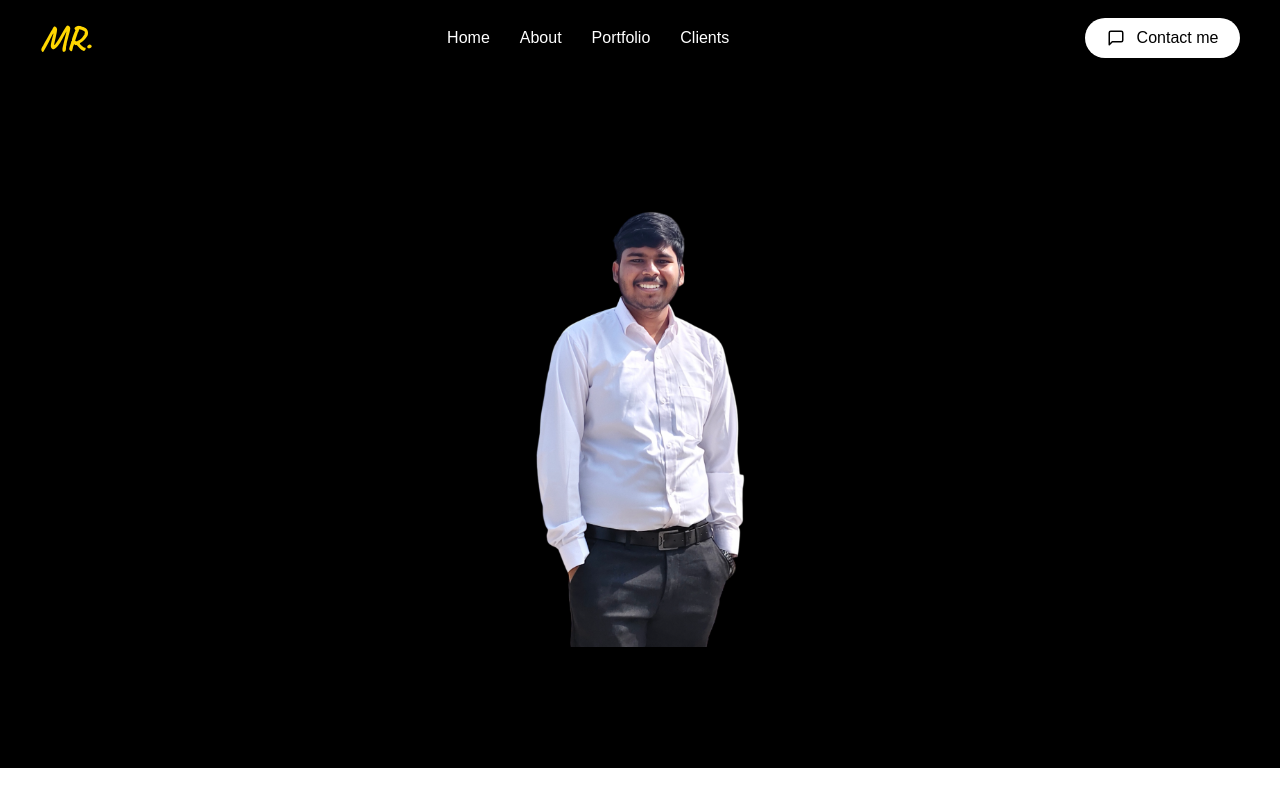
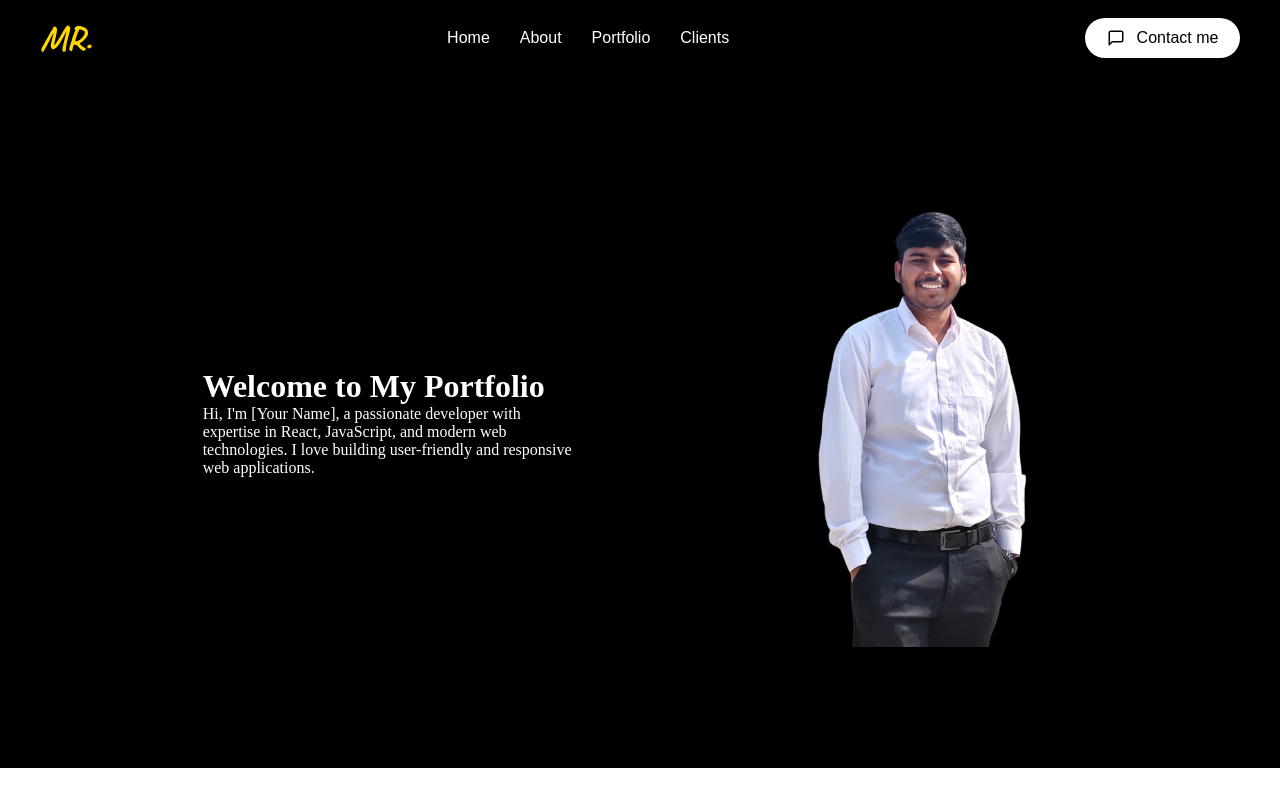
Before and after one commit to Mdraza78/Portfolio, a React (Vite) app: page / in a window 1280 px wide. Built offline with nearby package versions, Linux system fonts and the light colour scheme.

Commit message:
Changes in body section

```diff
--- a/index.html
+++ b/index.html
@@ -6,7 +6,7 @@
     <link rel="preconnect" href="https://fonts.googleapis.com">
 <link rel="preconnect" href="https://fonts.gstatic.com" crossorigin>
 <link href="https://fonts.googleapis.com/css2?family=Caveat:wght@400..700&display=swap" rel="stylesheet">
-
+<link rel="stylesheet" href="https://fonts.googleapis.com/css2?family=Poppins:wght@400;500;600;700&display=swap">
     <meta name="viewport" content="width=device-width, initial-scale=1.0" />
     <title>Vite + React</title>
   </head>
--- a/src/components/Body.css
+++ b/src/components/Body.css
@@ -3,13 +3,38 @@
   height: 86.5vh;
   background-color: black;
   display: flex;
-    justify-content: center; /* Center horizontally */
+  justify-content: space-between; /* Space between description and image */
   align-items: center; /* Center vertically */
+  padding: 0 20px; /* Add padding to the sides */
+}
+
+.space1{
+  width: 30px;
+}
+
+/* Description container styling */
+.description {
+  flex: 1; /* Take up available space */
+  color: white; /* Text color */
+  max-width: 30%; /* Increase width of description */
+  padding-right: 40px; /* Increase spacing between description and image */
+}
+
+/* Image container styling */
+.image-container {
+  display: flex;
+  justify-content: flex-end; /* Align image to the right */
+  align-items: center; /* Center vertically */
+  margin-left: 0; /* Remove margin to move image left */
 }
 
 /* Image styling */
 .centered-image {
   max-width: 100%; /* Ensure the image is responsive */
   max-height: 100%; /* Ensure the image fits within the container */
-    border-radius: 50%; /* Optional: Makes the image circular */
+  border-radius: 0; /* Remove border radius */
 }
+
+.space2{
+  width: 30px;
+}
--- a/src/components/Body.jsx
+++ b/src/components/Body.jsx
@@ -1,9 +1,25 @@
 import React from 'react';
 import './Body.css'; // Import the CSS file
 import myImage from "../images/IMG_20250309_181426-Photoroom.png";
+
 export default function Body() {
   return (
     <div className="body">
-<img src={myImage} alt="My Image" width="310px" height="450px"/></div>
+      {/* Description on the left */}
+      <div className="space1"></div>
+      <div className="description">
+        <h1>Welcome to My Portfolio</h1>
+        <p>
+          Hi, I'm [Your Name], a passionate developer with expertise in React, JavaScript, and modern web technologies.
+          I love building user-friendly and responsive web applications.
+        </p>
+      </div>
+
+      {/* Image on the right */}
+      <div className="image-container">
+        <img src={myImage} alt="My Image" className="centered-image" width="310px" height="450px" />
+      </div>
+      <div className="space2"></div>
+    </div>
   );
 }
```
Lines whose indentation alone changed are shown as unchanged.
